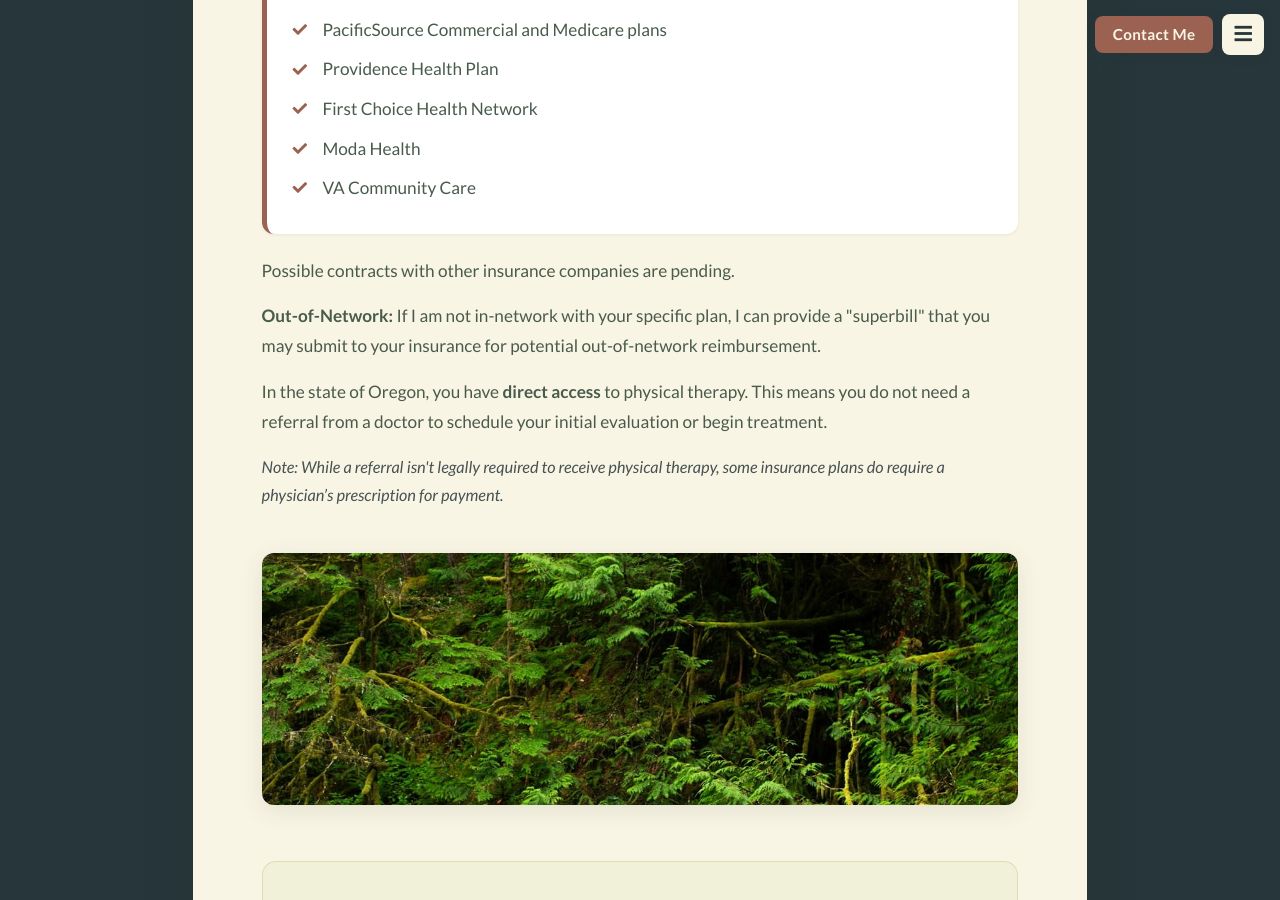
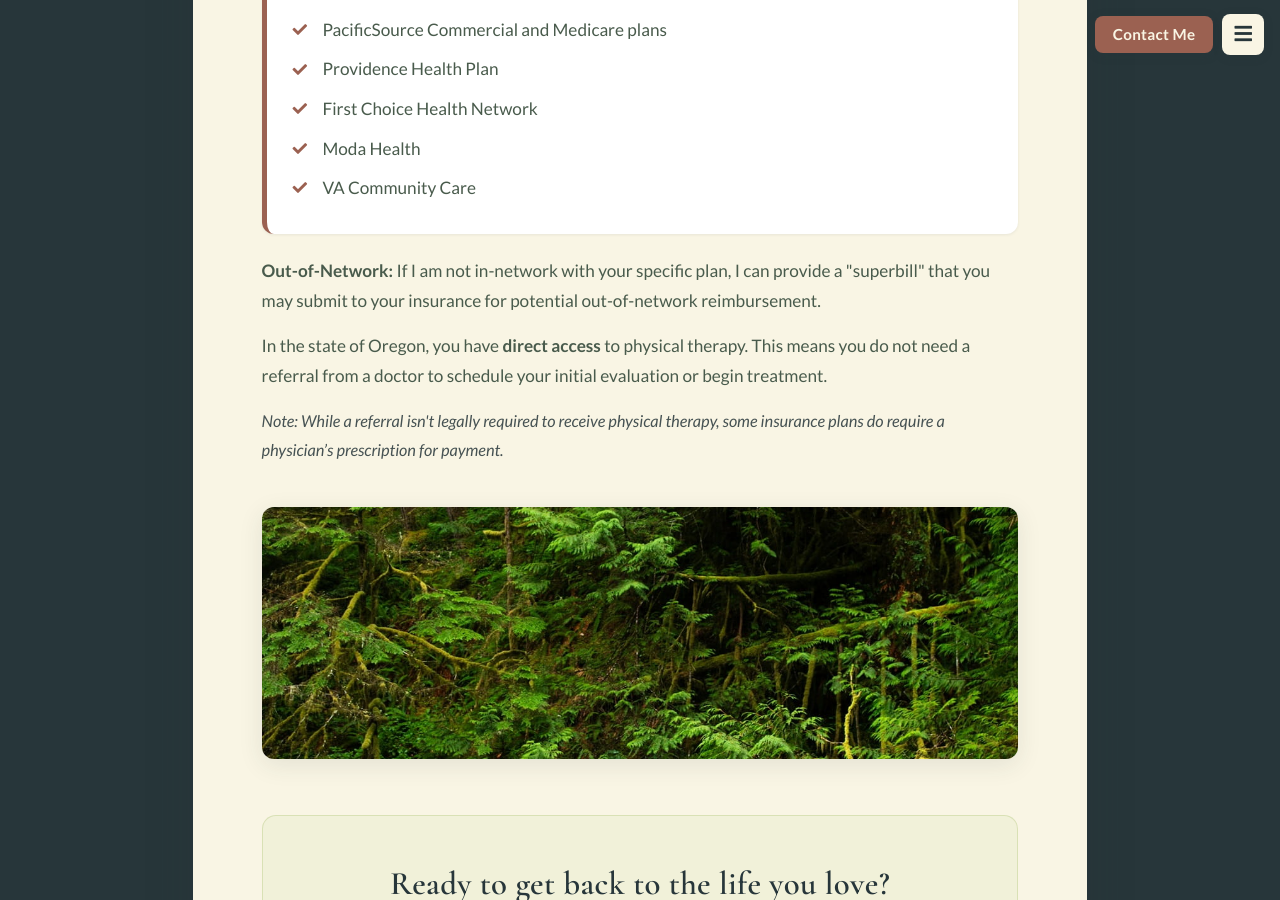
Before and after one commit to smentch/smentch.github.io, a Jekyll site: the page built from index.html, in a window 1280 px wide and 900 px high, scrolled down 4877 px. Built offline with Jekyll 4.4.1, drawn with Linux system fonts in a browser that asks for light colours.

Commit message:
Update index.html

```diff
--- a/index.html
+++ b/index.html
@@ -167,7 +167,6 @@ layout: default
 			<li>Moda Health</li>
 			<li>VA Community Care</li>
 		</ul>
-		<p>Possible contracts with other insurance companies are pending.</p>
 		<p><strong>Out-of-Network:</strong> If I am not in-network with your specific plan, I can provide a "superbill" that you may submit to your insurance for potential out-of-network reimbursement.</p>
 		<p>In the state of Oregon, you have <strong>direct access</strong> to physical therapy. This means you do not need a referral from a doctor to schedule your initial evaluation or begin treatment.</p>
 		<p class="note">Note: While a referral isn't legally required to receive physical therapy, some insurance plans do require a physician’s prescription for payment.</p>
```
